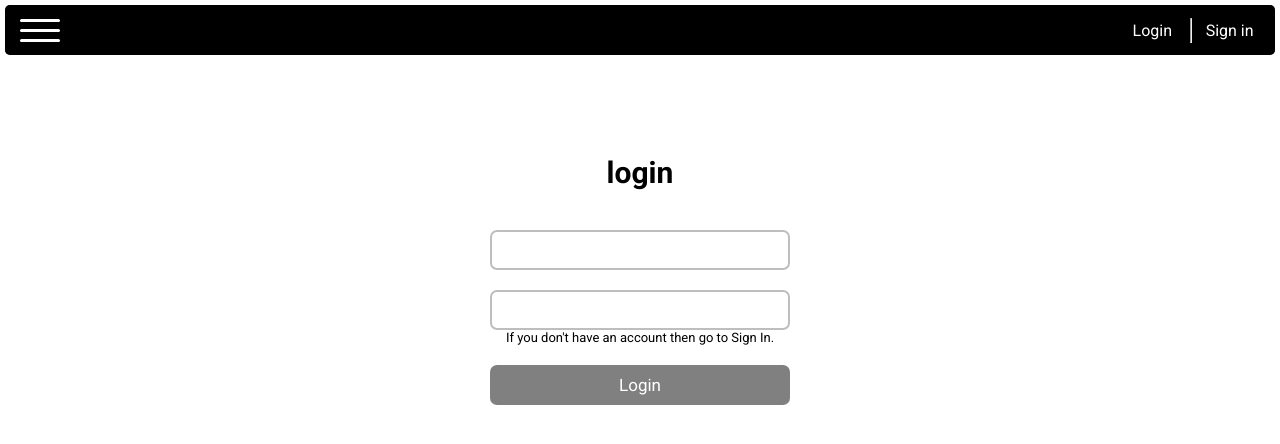
After one commit to M-USMAN786/e-commerce, a Django app: page /login_form in a window 1280 px wide. The commit adds this page. Shown: the top 444 px of the page. Run offline with Django 5.2, Linux system fonts and the light colour scheme.

Commit message:
8/18/2025

```diff
--- a/home/urls.py
+++ b/home/urls.py
@@ -20,5 +20,6 @@ from home import views
 
 urlpatterns = [
     path("",views.home,name='home'),
-    path("sign_in_form",views.sign_in_form,name='sign_in')
+    path("sign_in_form",views.sign_in_form,name='sign_in_form'),
+    path("login_form",views.login_form,name='login_form')
 ]
--- a/home/views.py
+++ b/home/views.py
@@ -6,3 +6,6 @@ def home(request):
 
 def sign_in_form(request):
     return render(request,'sign_in_form.html')
+
+def login_form(request):
+    return render(request,'login_form.html')
--- a/static/base.css
+++ b/static/base.css
@@ -3,6 +3,7 @@
     margin: 0;
     padding: 0;
     box-sizing: border-box;
+    font-family: "Roboto", sans-serif;
 }
 
 html, body {
--- /dev/null
+++ b/static/login_form.css
@@ -0,0 +1,58 @@
+.login_form
+{
+    display: flex;
+    flex-direction: column;
+    width: 100%;
+    align-items: center;
+    justify-content: center;
+    margin-top: 100px;
+    row-gap: 20px;
+}
+.form_items
+{
+    width: 300px;
+    height: 40px;
+    font-size: 17px;
+    border: 2px rgb(190, 190, 190) solid;
+    border-radius: 7px;
+    padding: 0px 4px;
+    outline: none;
+    background-color: white;
+}
+.form_items:focus
+{
+    box-shadow: 0px 0px 6px black;
+    border-color: black;
+}
+.login_button
+{
+    width: 300px;
+    height: 40px;
+    font-size: 17px;
+    border: none;
+    border-radius: 7px;
+    background-color: gray;
+    color: white;
+    cursor: pointer;
+    transition: background-color 0.3s, box-shadow 0.3s;
+}
+.login_button:hover
+{
+    background-color: black;
+    box-shadow: 0px 0px 6px black;
+}
+.login_text
+{
+    font-size: 30px;
+    font-weight: bold;
+    color: black;
+    margin-bottom: 20px;
+    font-family: "Roboto", sans-serif;
+}
+form > p
+{
+    font-size: 13px;
+    color: rgb(0, 0, 0);
+    font-family: "Roboto", sans-serif;
+    margin-top: -20px;
+}
--- a/template/base.html
+++ b/template/base.html
@@ -21,15 +21,15 @@
             <div class="hambergur_menu_button_line3"></div>
         </div>
         <nav class="nav">
-            <a href="home">Home</a>
+            <a href="/">Home</a>
             <a href="inventory">Inventory</a>
             <a href="cart">Cart</a>
             <a href="contact_us">Contact US</a>
         </nav>
         <div class="auth">
-            <a href="login_form" class="login_form">Login</a>
+            <a href="login_form" class="login_form_button">Login</a>
             <hr>
-            <a href="sign_in_form" class="signin_form">Sign in</a>
+            <a href="sign_in_form" class="signin_form_button">Sign in</a>
         </div>
     </div>
     {% block body %}{% endblock body %}
--- /dev/null
+++ b/template/login_form.html
@@ -0,0 +1,15 @@
+{% extends "base.html" %}
+{% block head %}
+ {% load static %}
+<link rel="stylesheet" href="{% static 'login_form.css' %}?v={{ now|date:'U' }}">
+{% endblock head %}
+{% block body %}
+<form action="login" method="POST" class="login_form">
+    {% csrf_token %}
+    <h1 class="login_text">login</h1>
+    <input type="email" class="form_items" required name="email" id="email">
+    <input type="password" class="form_items" required name="password" id="password">
+    <p>If you don't have an account then go to Sign In.</p>
+    <button type="submit" class="login_button">Login</button>
+</form>
+{% endblock body %}
```
Also changed, not shown: static/sign_in_form.css (+7 -0 lines), template/sign_in_form.html (+8 -7 lines), db.sqlite3.
